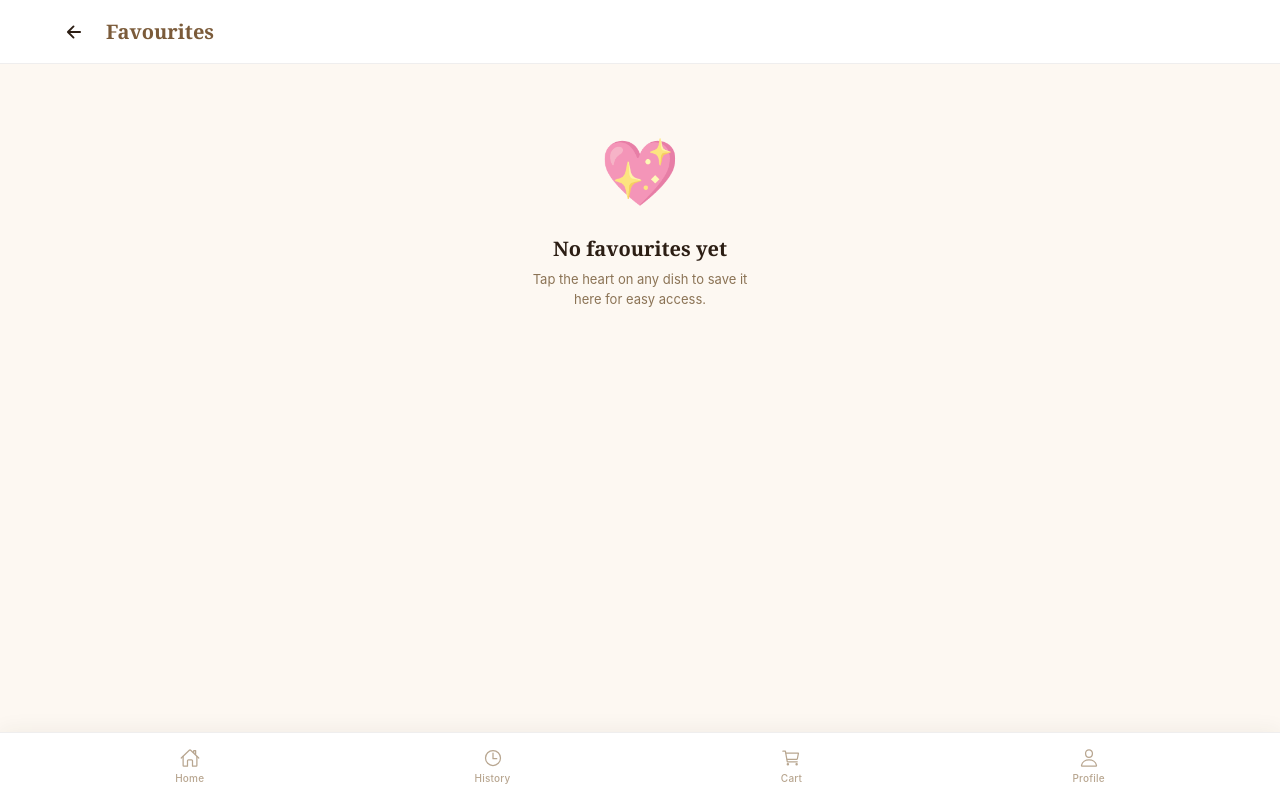
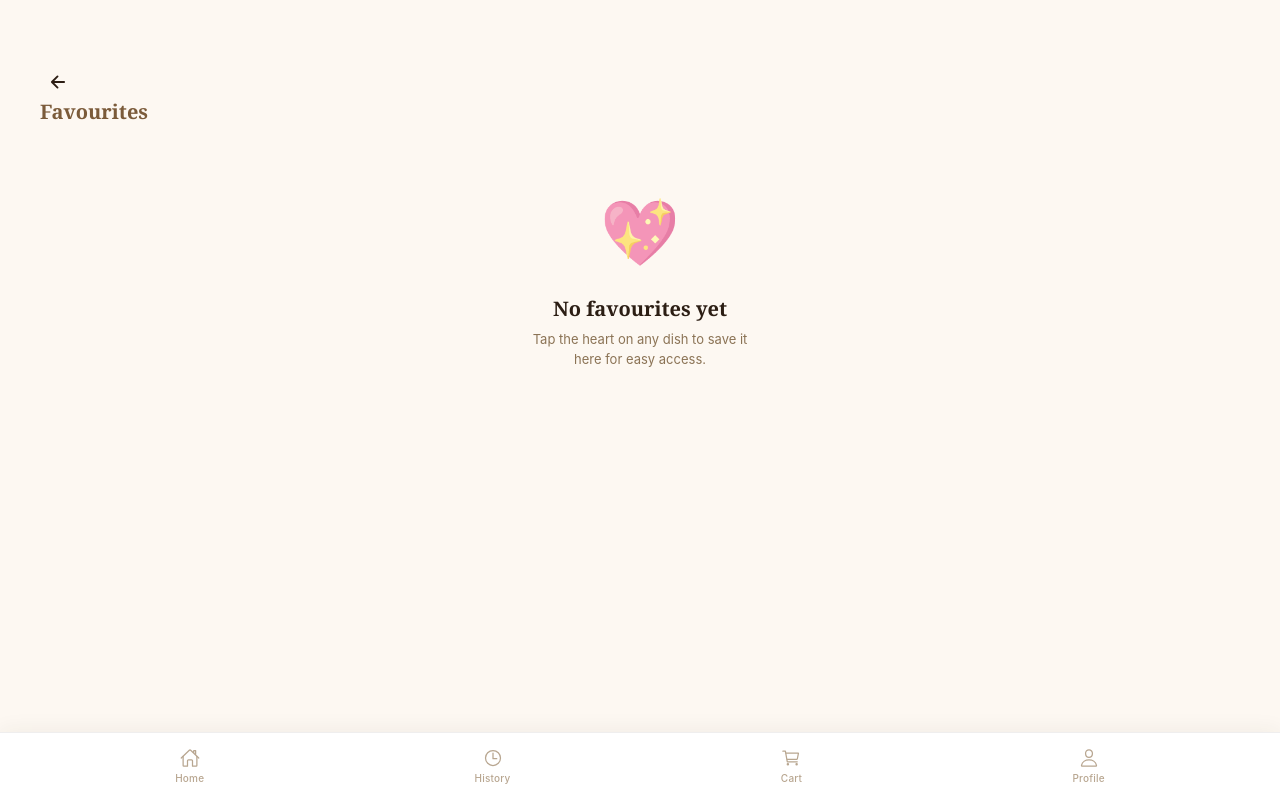
Before and after one commit to Drcodepro/Bilal_cafe_web, a React (Vite) app: page /favourites in a window 1280 px wide. Built offline with nearby package versions, Linux system fonts and the light colour scheme.

Commit message:
Move Favourites page header inside layout flow

```diff
--- a/src/pages/Favourites.jsx
+++ b/src/pages/Favourites.jsx
@@ -18,8 +18,9 @@ export default function Favourites() {
 
   return (
     <>
+      <div className="page-content favourites-page">
         {/* Page Header */}
-      <div className="page-header">
+        <div className="page-header-inline">
           <button
             className="page-header__back"
             onClick={() => navigate(-1)}
@@ -31,7 +32,6 @@ export default function Favourites() {
           <h1 className="page-header__title">Favourites</h1>
         </div>
 
-      <div className="page-content">
         {favouriteItems.length > 0 ? (
           <div className="favourites-grid" role="list" aria-label="Favourite items">
             {favouriteItems.map((item, index) => (
```
Lines whose indentation alone changed are shown as unchanged.
